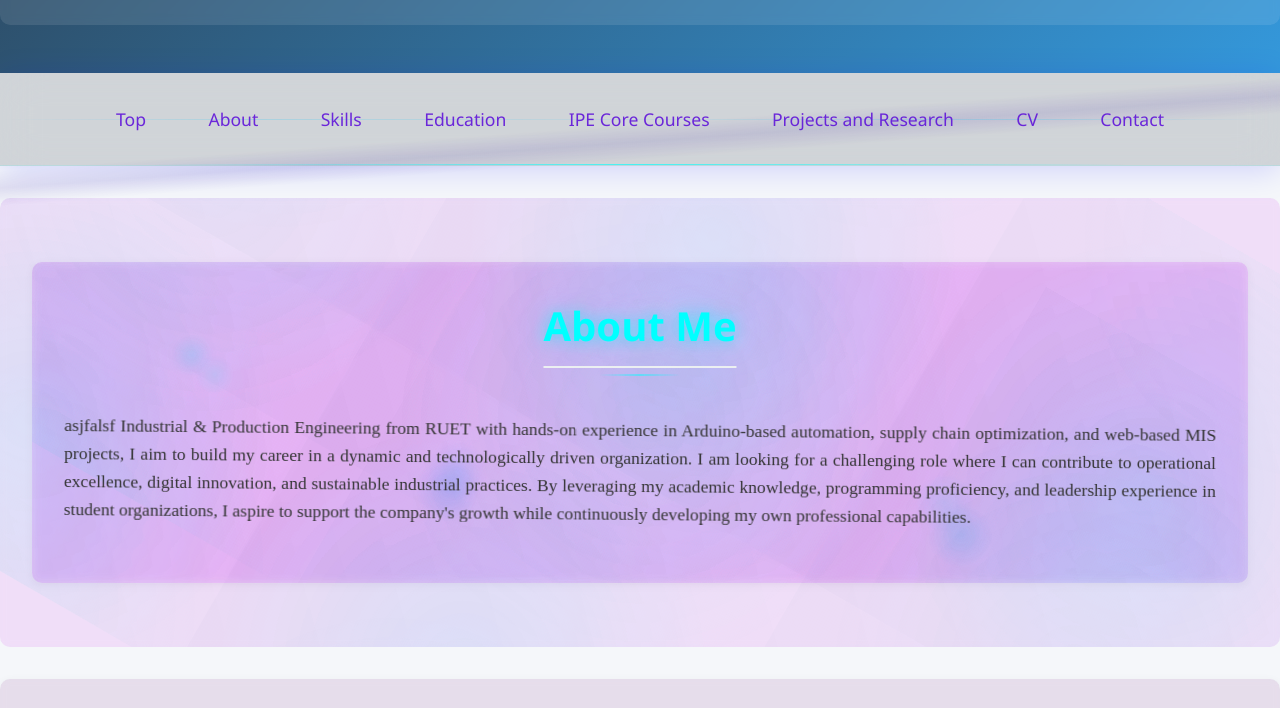
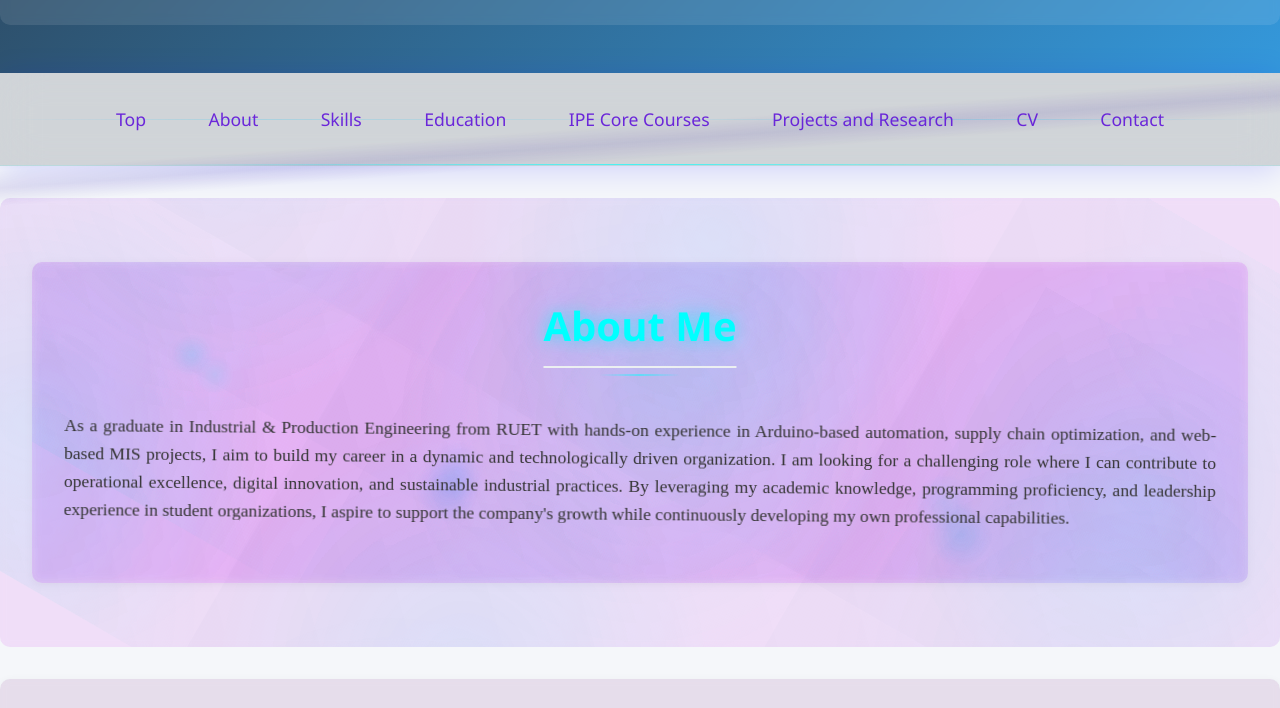
Before and after one commit to fahimfoysal01720/fahim-ipe17v2, a plain HTML site: page index.html in a window 1280 px wide. Shown: the part 336-1044 px from the top of the page. Drawn offline with nearby package versions, Linux system fonts and the light colour scheme.

Commit message:
rewrite the previous

```diff
--- a/index.html
+++ b/index.html
@@ -48,7 +48,7 @@
 <div id="about">
     <section id="about">
             <h2>About Me</h2>
-            <p>  asjfalsf Industrial & Production Engineering from RUET with hands-on experience in Arduino-based automation, supply chain optimization, and web-based MIS projects, I aim to build my career in a dynamic and technologically driven organization. I am looking for a challenging role where I can contribute to operational excellence, digital innovation, and sustainable industrial practices. By leveraging my academic knowledge, programming proficiency, and leadership experience in student organizations, I aspire to support the company's growth while continuously developing my own professional capabilities.</p>
+            <p>  As a graduate in Industrial & Production Engineering from RUET with hands-on experience in Arduino-based automation, supply chain optimization, and web-based MIS projects, I aim to build my career in a dynamic and technologically driven organization. I am looking for a challenging role where I can contribute to operational excellence, digital innovation, and sustainable industrial practices. By leveraging my academic knowledge, programming proficiency, and leadership experience in student organizations, I aspire to support the company's growth while continuously developing my own professional capabilities.</p>
         </section></div>
 
     <main>
```
